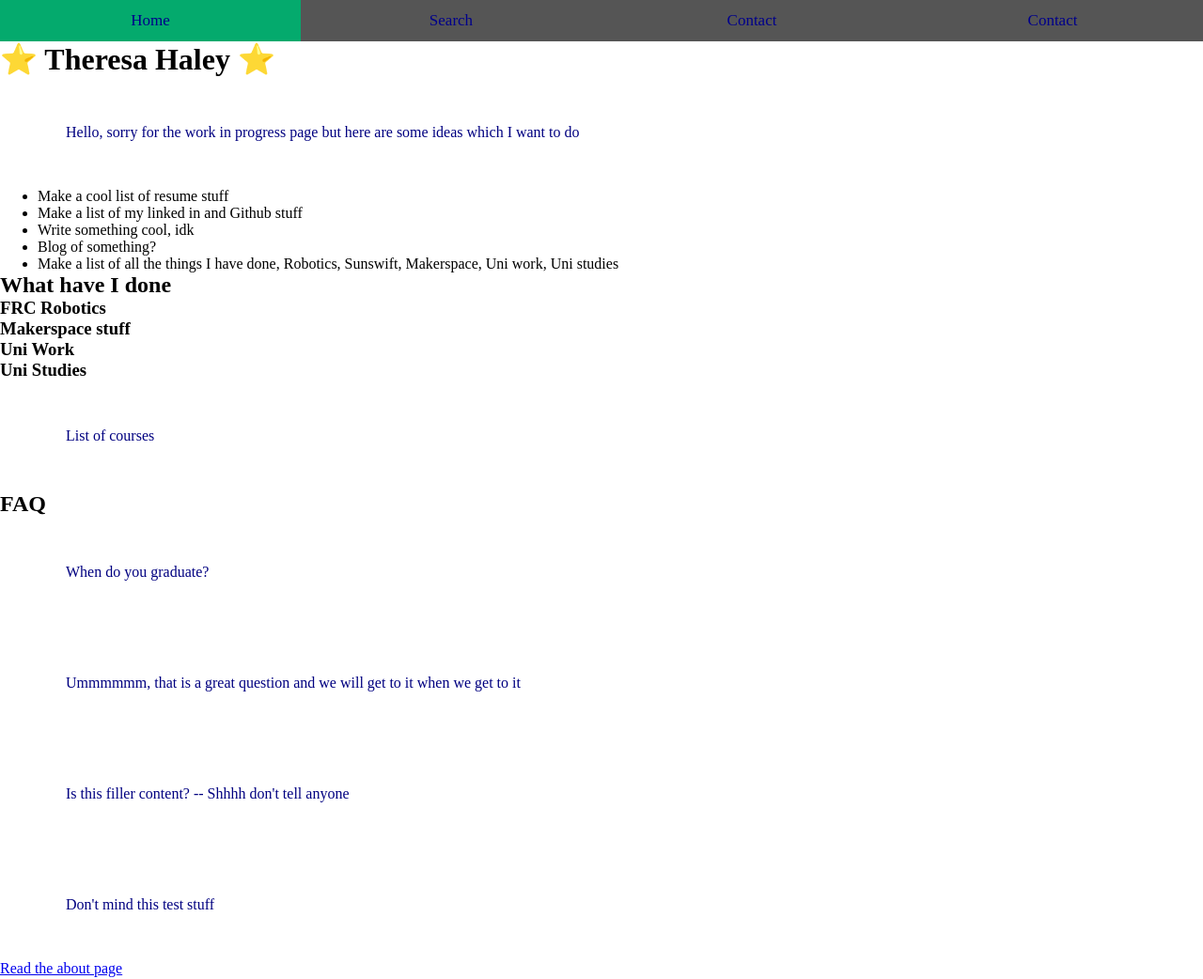
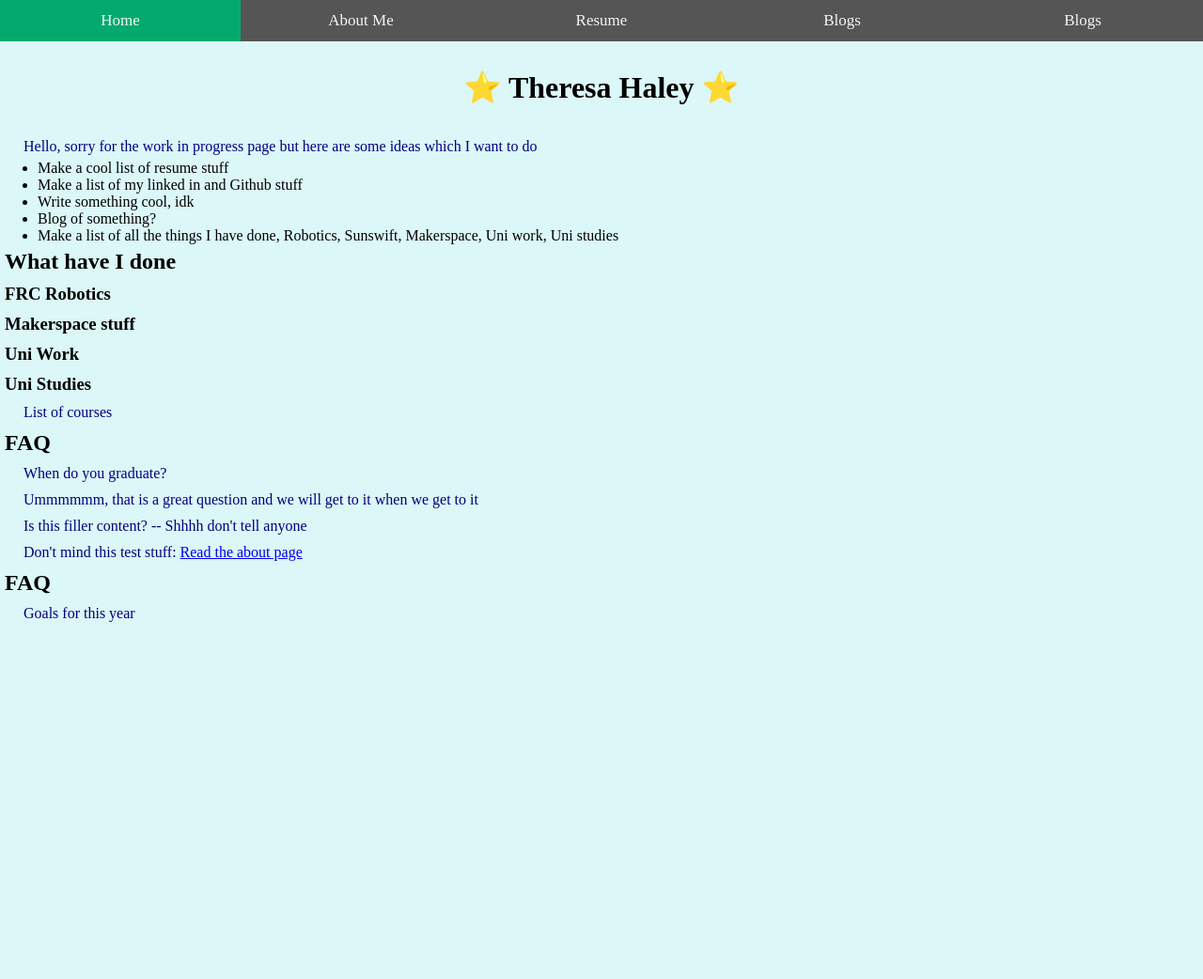
Before and after one commit to t-haley/t-haley.github.io, a plain HTML site: page index.html in a window 1280 px wide. Shown: the top 1042 px of the page at 94% size. After the commit the page ends 800 px from the top, so only its background shows below. Drawn offline with Linux system fonts and the light colour scheme.

Commit message:
getting the set up of the website done

```diff
--- a/index.html
+++ b/index.html
@@ -12,22 +12,13 @@
 
     <div class="navbar">
         <a class="active" href="#">Home</a>
-        <a href="#">Search</a>
-        <a href="#">Contact</a>
-        <a href="#">Contact</a>
+        <a href="./about">About Me</a>
+        <a href="./about">Resume</a>
+        <a href="./about">Blogs</a>
+        <a href="./about">Blogs</a>
     </div>
 
-    <!-- Possibly a better way of doing a nav bar but thats ok for now
-    <nav>
-        <ul>
-            <li><a href="">Home0</a></li>
-            <li><a href="">Home1</a></li>
-            <li><a href="">Home2</a></li>
-            <li><a href="">Home3</a></li>
-        </ul>
-    </nav> -->
-
-    <h1>⭐️ Theresa Haley ⭐️</h1>
+    <h1><center>⭐️ Theresa Haley ⭐️</center></h1>
 
     <p>Hello, sorry for the work in progress page but here are some ideas which I want to do</p>
     <ul>
@@ -57,8 +48,7 @@
       <p> Is this filler content? -- Shhhh don't tell anyone </p>
 
 
-    <p>Don't mind this test stuff</p>
-    <a href="./about">Read the about page</a>
+    <p>Don't mind this test stuff: <a href="./about">Read the about page</a></p>
 
     <h2> FAQ </h2>
         <p> Goals for this year </p>
--- a/style.css
+++ b/style.css
@@ -1,28 +1,34 @@
-/* body {
-    background-color: lightblue;
-    } */
+body {
+    background-color:  rgba(175, 238, 238, 0.432);
+  }
 
 * {
     margin: 0;
     /* padding: 0; */
     box-sizing: border-box;
+    /* padding: 50 */
 
   }
-
 
 p {
     color: navy;
     margin-left: 20px;
-    padding: 50px;
+    padding: 5px;
 
   }
 
-head {
-    position: absolute;
-    background-color: aquamarine;
-    /* top: 100px; */
-    /* bottom: 100px; */
-    }
+h1 {
+    padding: 30px;
+    /* background-color: rgba(175, 238, 238, 0.432); */
+  }
+
+h2 {
+    padding: 5px;
+  }
+
+h3 {
+    padding: 5px;
+  }
 
 /* Style the navigation menu */
 .navbar {
@@ -31,6 +37,7 @@ head {
     overflow: auto;
     position: sticky;
     top: 0;
+    /* margin: 0; */
     /* left: 0; */
     /* overflow: ; */
     /* height: 50px; */
@@ -42,10 +49,10 @@ head {
 .navbar a {
     float: left;
     padding: 12px;
-    color: darkblue;
+    color: whitesmoke;
     text-decoration: none;
     font-size: 17px;
-    width: 25%; /* Four equal-width links. If you have two links, use 50%, and 33.33% for three links, etc.. */
+    width: 20%; /* Four equal-width links. If you have two links, use 50%, and 33.33% for three links, etc.. */
     text-align: center; /* If you want the text to be centered */
   }
 
```
Also changed, not shown: resume.html (added, +10 -0 lines).
